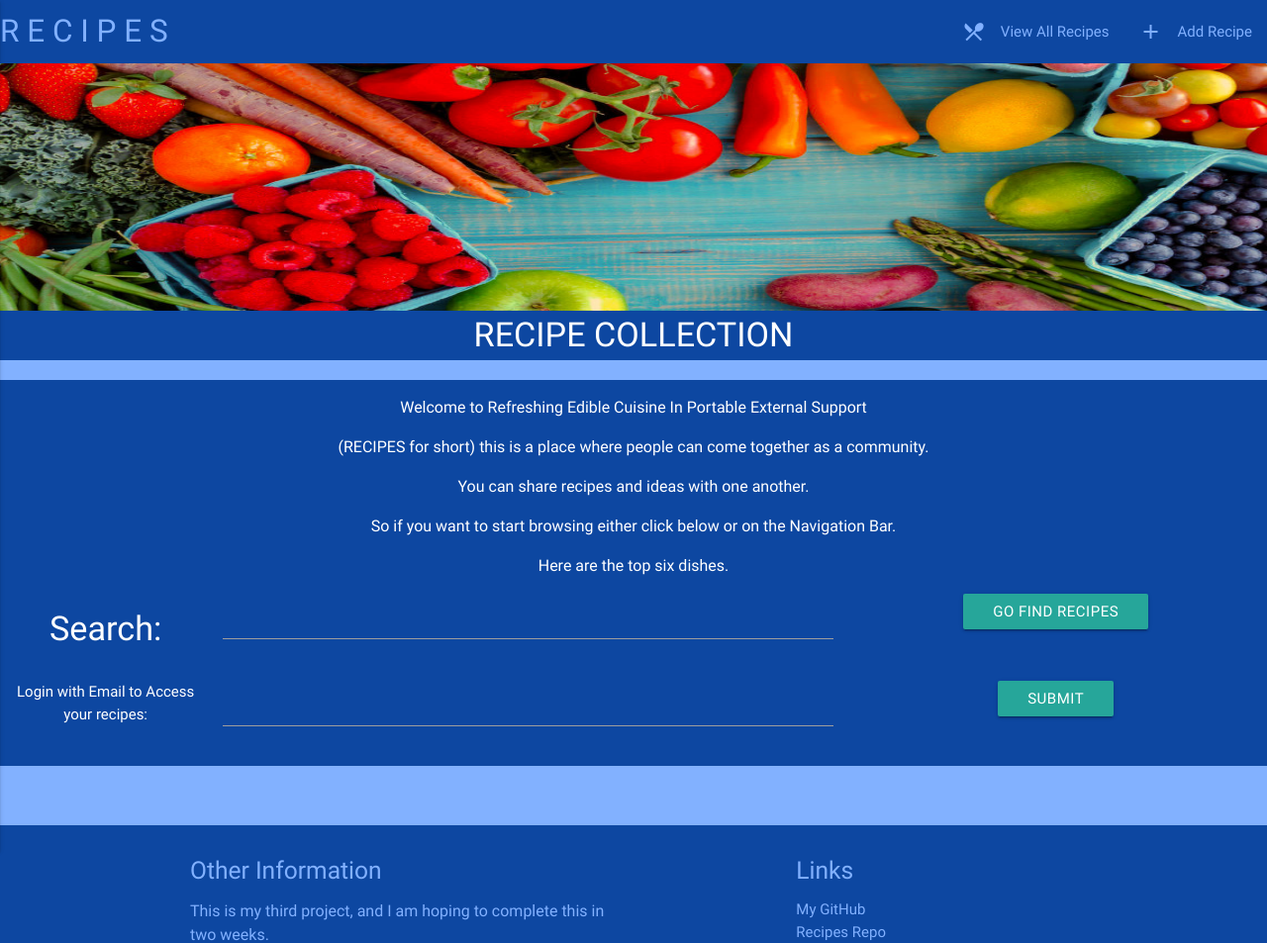
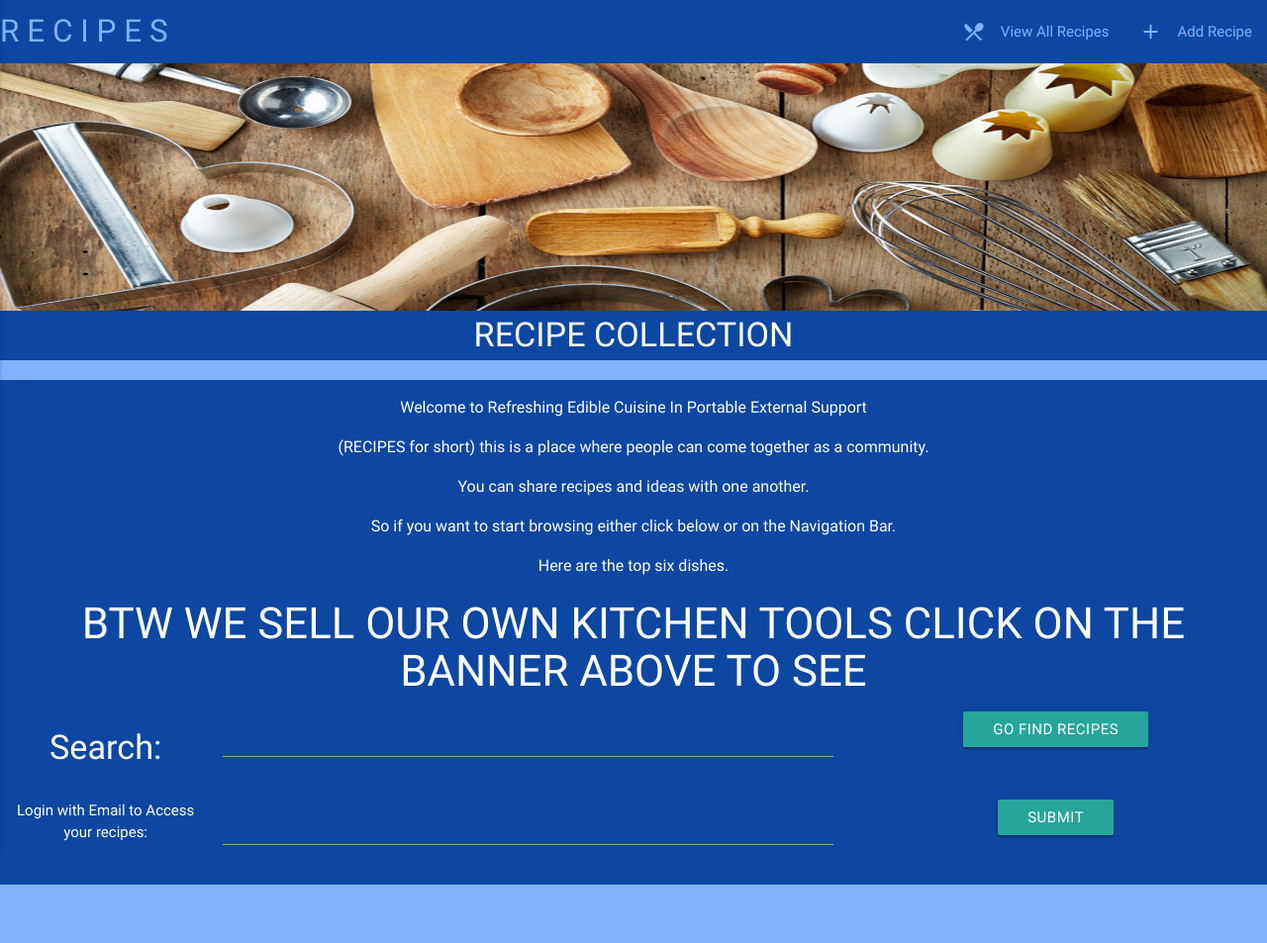
Before and after one commit to jjackson19862017/Milestone4_Recipes, a Flask app: page / in a window 1280 px wide. Shown: the top 953 px of the page at 99% size. Run offline with Flask 2, Linux system fonts and the light colour scheme; data that the repository does not hold is empty; some libraries are stand-ins or nearby versions.

Commit message:
Shameful Cheat

```diff
--- a/templates/base.html
+++ b/templates/base.html
@@ -38,7 +38,10 @@
                 <li>
                     <div class="user-view">
                         <div class="background">
-                            <img src="{{ url_for('static', filename='images/foodcard.jpg')}}" alt="An image with fruit and vegetables">
+                            <a href="https://www.amazon.co.uk/b/ref=s9_acss_bw_cg_OutletUK_2b1_w?node=19663233031&ref=uk_outsbcd_7&pf_rd_m=A3P5ROKL5A1OLE&pf_rd_s=merchandised-search-top-3&pf_rd_r=43ACSWR9Z88Y7KYZKVZV&pf_rd_t=101&pf_rd_p=04733ddf-9a9e-4e1a-99fc-93b3c51caf58&pf_rd_i=3012216031"
+                                target="_blank">
+                                <img src="{{ url_for('static', filename='images/cookingtools.jpg')}}" alt="An image with kitchen tools">
+                            </a>
                         </div>
                         <span class="white-text name center">REFRESHING</span>
                         <span class="white-text name center">EDIBLE</span>
@@ -66,7 +69,10 @@
     <!--    Header bar for each template html    -->
     <div>
         <div class="row">
-            <img src="{{ url_for('static', filename='images/foodcard.jpg')}}" class="my_banner">
+            <a href="https://www.amazon.co.uk/b/ref=s9_acss_bw_cg_OutletUK_2b1_w?node=19663233031&ref=uk_outsbcd_7&pf_rd_m=A3P5ROKL5A1OLE&pf_rd_s=merchandised-search-top-3&pf_rd_r=43ACSWR9Z88Y7KYZKVZV&pf_rd_t=101&pf_rd_p=04733ddf-9a9e-4e1a-99fc-93b3c51caf58&pf_rd_i=3012216031"
+                target="_blank">
+                <img src="{{ url_for('static', filename='images/cookingtools.jpg')}}" class="my_banner">
+            </a>
             <h4 class="card-title blue_title_card no_margin">{{ page_title }}</h4>
         </div>
     </div>
--- a/templates/index.html
+++ b/templates/index.html
@@ -8,6 +8,7 @@
             <p> You can share recipes and ideas with one another.</p>
             <p>So if you want to start browsing either click below or on the Navigation Bar.</p>
             <p>Here are the top six dishes.</p>
+            <h3>BTW WE SELL OUR OWN KITCHEN TOOLS CLICK ON THE BANNER ABOVE TO SEE</h3>
         </div>
         <!-- Search Feature for all the recipes -->
         <div class="row">
```
Also changed, not shown: README.md, static/images/cookingtools.jpg (added).
